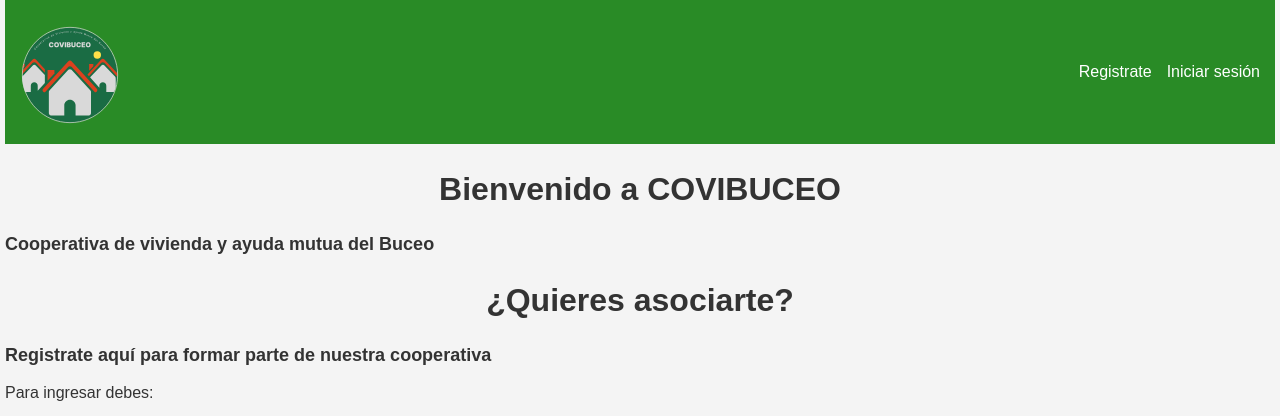
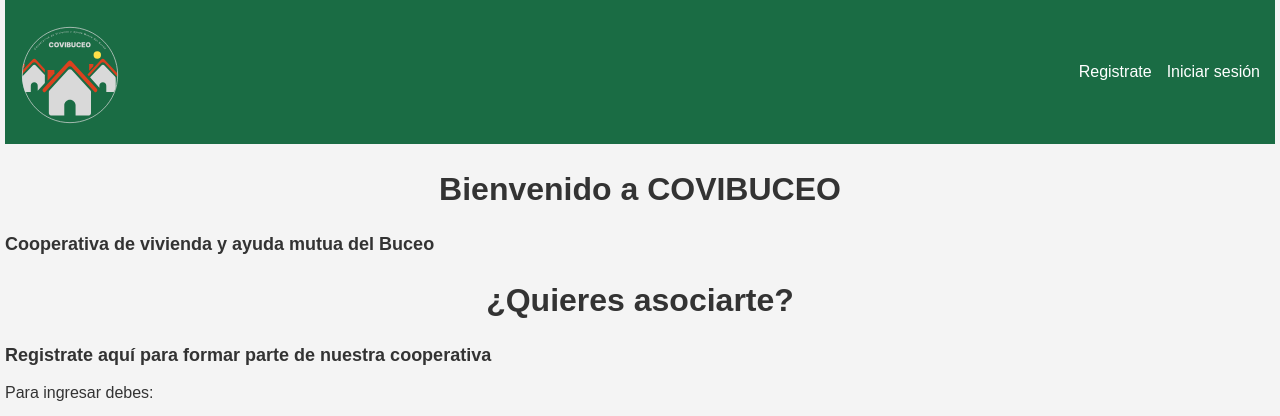
Before and after one commit to Softwares-Saturno-S-A-S/Covibuceo, a PHP site: page / in a window 1280 px wide. Shown: the top 416 px of the page. Run offline with PHP 8.4, Linux system fonts and the light colour scheme.

Commit message:
Cambié el color del header y volví al original

```diff
--- a/css/estilos.css
+++ b/css/estilos.css
@@ -10,7 +10,7 @@
             display: flex;
             justify-content: space-between;
             align-items: center;
-            background-color: #298b26;
+            background-color: #1A6C44;
             color: white;
             padding: 15px;
         }
@@ -27,7 +27,7 @@
         }
 
         header a{
-            color: white
+            color: white;
         }
 
         header img {
```
